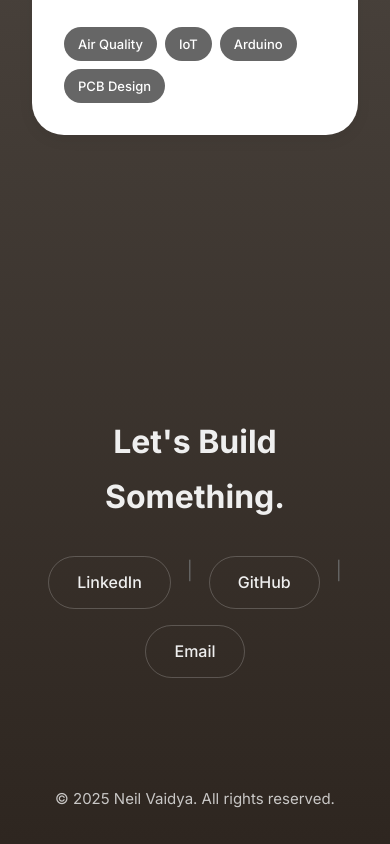
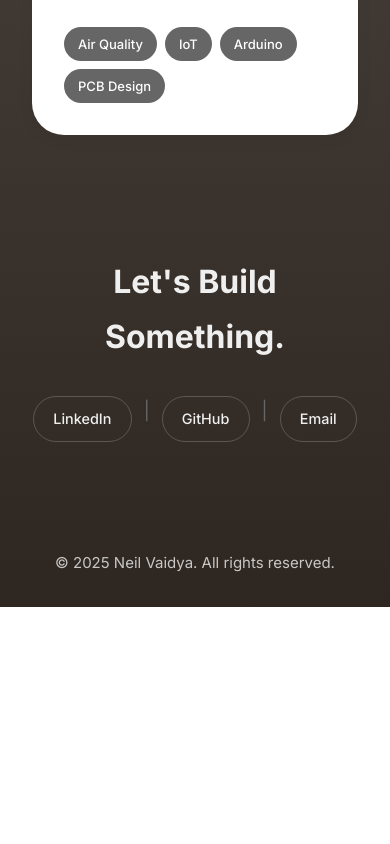
Before and after one commit to nvaidya05/portfolio, a plain HTML site: page index.html in a window 390 px wide. Shown: the part 6029-6873 px from the top of the page. After the commit the page ends 6636 px from the top, so only its background shows below. Drawn offline with Linux system fonts and the light colour scheme.

Commit message:
Update styles.css v7

```diff
--- a/styles.css
+++ b/styles.css
@@ -797,6 +797,21 @@ section {
    =================================== */
 @media (max-width: 600px) {
 
+    /* Smaller pill buttons on mobile portrait */
+    .contact-link {
+        font-size: 0.9rem !important;      /* smaller text */
+        padding: 0.6rem 1.2rem !important; /* smaller pill */
+        border-radius: 9999px !important;
+    }
+
+    /* Ensure they still stay in one row */
+    .contact-links {
+        gap: 0.75rem !important;
+        justify-content: center !important;
+        flex-wrap: nowrap !important;
+    }
+}
+
     /* Scale down the main hero name */
     .hero-title {
         font-size: 2.8rem !important;
```
